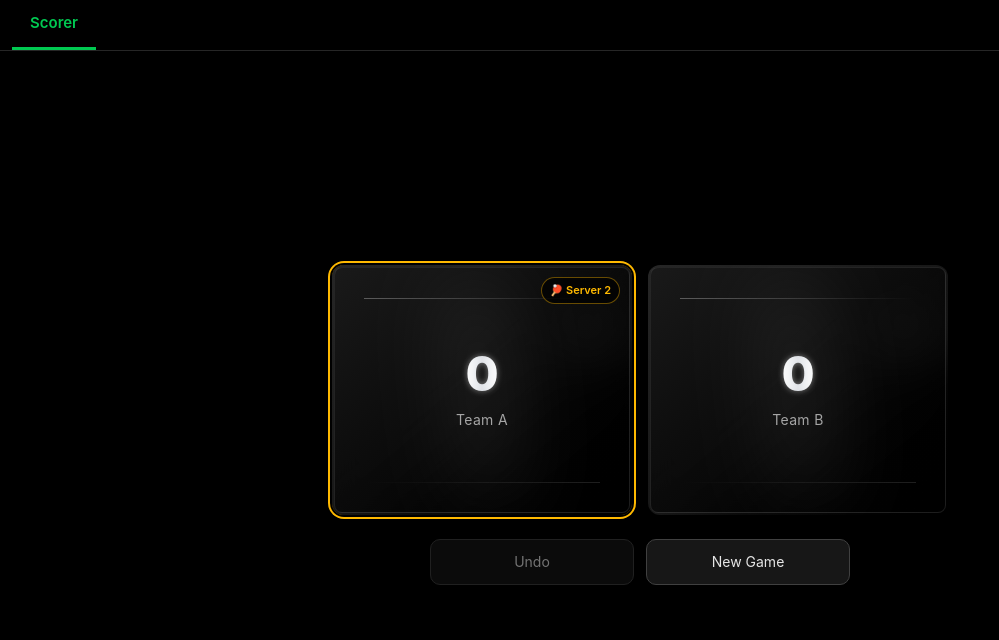
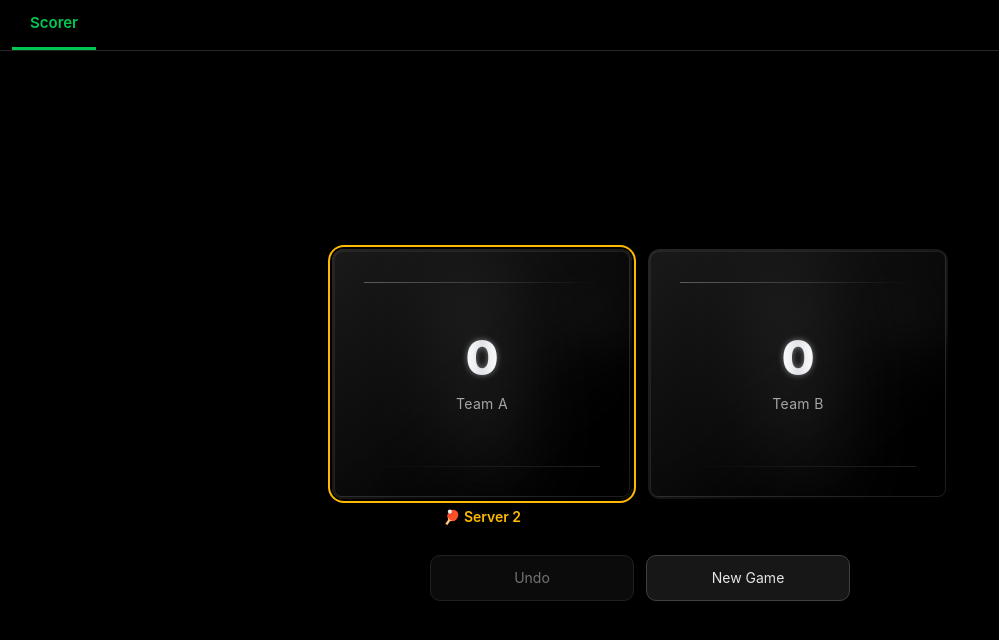
Before and after one commit to c4rlosst/pickleball_scorer, a React (Vite) app: page / in a window 1280 px wide. Both pictures are taken after a click on the button "Start Game". Shown: the top 640 px of the page, without its empty margins (0-999 px from the left). Built offline with nearby package versions, Linux system fonts and the light colour scheme.

Commit message:
Move serve indicator below score cards for visibility

```diff
--- a/src/Scorer.tsx
+++ b/src/Scorer.tsx
@@ -247,7 +247,7 @@ function Scorer() {
     <div className="w-full max-w-[680px] mx-auto p-4 flex flex-col gap-6 items-center">
       <div className="flex flex-col sm:flex-row gap-4 flex-wrap items-center justify-center">
         {([0, 1] as const).map((team) => (
-          <div key={team} className="relative">
+          <div key={team} className="flex flex-col items-center gap-2">
             <button
               type="button"
               onClick={() => dispatch({ type: 'POINT', team })}
@@ -264,11 +264,11 @@ function Scorer() {
                 }
               />
             </button>
-            {state.servingTeam === team && (
-              <span className="absolute top-3 right-3 text-[11px] font-semibold text-amber-400 bg-black/70 px-2 py-1 rounded-full border border-amber-400/40 pointer-events-none">
-                {'\u{1F3D3}'} {state.matchType === 'doubles' ? `Server ${state.server}` : 'Serving'}
-              </span>
-            )}
+            <span className="h-6 text-sm font-semibold text-amber-400">
+              {state.servingTeam === team
+                ? `${'\u{1F3D3}'} ${state.matchType === 'doubles' ? `Server ${state.server}` : 'Serving'}`
+                : ''}
+            </span>
           </div>
         ))}
       </div>
```
